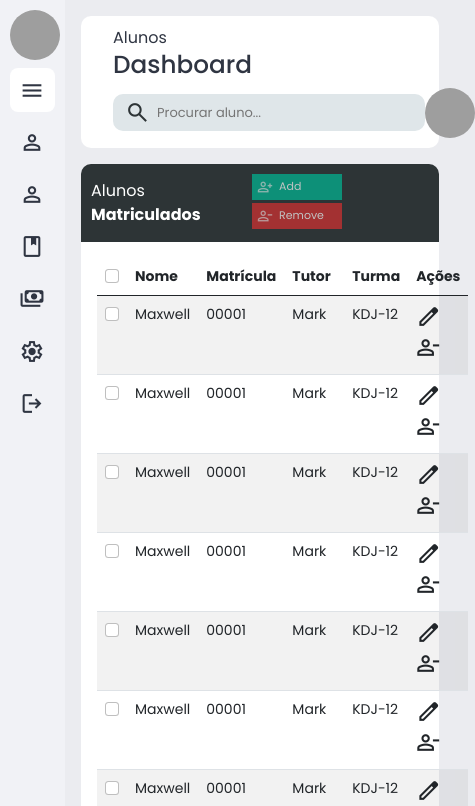
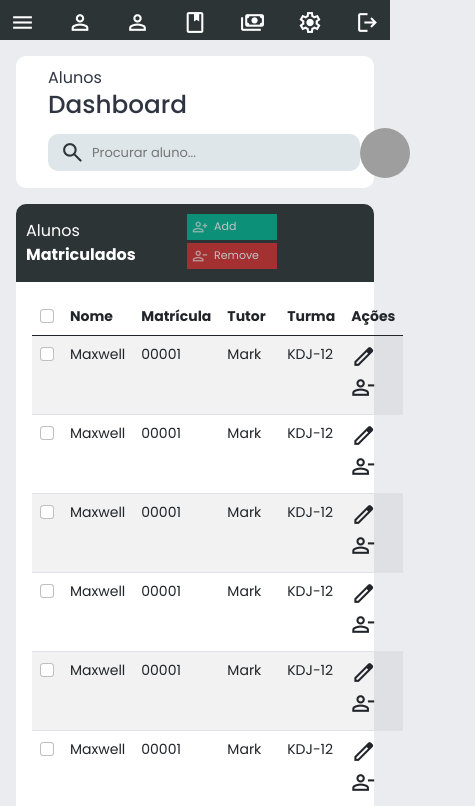
Before and after one commit to Maxwellx96/gerenciamento_escola, a plain HTML site: page index.html in a window 390 px wide. Shown: the top 806 px of the page, 475 px wide, since content can reach past the window. Drawn offline with nearby package versions, Linux system fonts and the light colour scheme; grey boxes are pictures that could not be loaded.

Commit message:
Adição de conteúdo
Mudanças na exibição com tela reduzida e adicionado novo menu para mobile

```diff
--- a/index.html
+++ b/index.html
@@ -12,6 +12,7 @@
 <body>
 
     <div class="sidebar">
+
         <div class="logo">
             <img src="https://img.freepik.com/vetores-gratis/vetor-de-gradiente-de-logotipo-colorido-de-passaro_343694-1365.jpg"/>
         </div>
@@ -61,9 +62,22 @@
         </ul>
     </div>
 
+    <div class="mobile--menu">
+        <div class="mobile--menu-content">
+            <i class="material-symbols-outlined">menu</i>
+            <i class="material-symbols-outlined">person</i>
+            <i class="material-symbols-outlined">person</i>
+            <i class="material-symbols-outlined">book</i>
+            <i class="material-symbols-outlined">payments</i>
+            <i class="material-symbols-outlined">settings</i>
+            <i class="material-symbols-outlined">logout</i>
+        </div>
+    </div>
+
     <div class="main--content">
         <div class="header--wrapper">
             <div class="header--title">
+
                 <span>Alunos</span>
                 <h2>Dashboard</h2>
             </div>
@@ -79,6 +93,7 @@
 
         <div class="content--container">
             <div class="content--title">
+
                 <span>Alunos <strong>Matriculados</strong></span>
                 <span>
                     <button class="button--add">
--- a/style.css
+++ b/style.css
@@ -14,7 +14,6 @@ Gray: ebecf0
     padding: 0;
     border: none;
     outline: none;
-
     font-family: 'Poppins', sans-serif;;
 }
 
@@ -33,7 +32,7 @@ i{
     top: 0;
     left: 0;
     bottom: 0;
-    width: 240px;
+    width: 220px;
     height: 100%;
     padding: 10px;
     background: #f1f2f6;
@@ -85,7 +84,7 @@ i{
     position:relative;
     background: #ebecf0;
     width: 100%;
-    margin-left: 240px;
+    margin-left: 200px;
     padding: 1rem;
     transition: all 0.4s ease-in-out;
 }
@@ -209,6 +208,14 @@ i{
     border-radius: 5px;
 }
 
+
+.mobile--menu{
+    display: none;
+    transition: all 0.8s ease-in-out;
+    visibility: hidden;
+}
+
+
 @media (width > 1000px){
     .content--wrapper img{
         width: auto;
@@ -216,9 +223,11 @@ i{
         border: 1px #f1f2f6 solid;
     }
 }
-@media (width < 1000px){
+
+
+@media (width < 900px){
     .sidebar{
-        width: 65px;
+       width: 65px;
     }
 
     .logo img{
@@ -232,3 +241,31 @@ i{
     }
 
 }
+
+@media (width < 510px){
+    .sidebar{
+        display: none;
+    }
+    .main--content{
+        margin: 0;
+        margin-top: 40px;
+    }
+
+    .mobile--menu{
+        display: block;
+        width: 100%;
+        position: absolute;
+        color: #fff;
+        background: #2d3436;
+        padding: 10px;
+        transition: all 0.8s ease-in-out;
+        visibility: inherit;
+    }
+
+    .mobile--menu-content{
+        display: flex;
+        align-items: center;
+        justify-content: space-between;
+    }
+
+}
```
